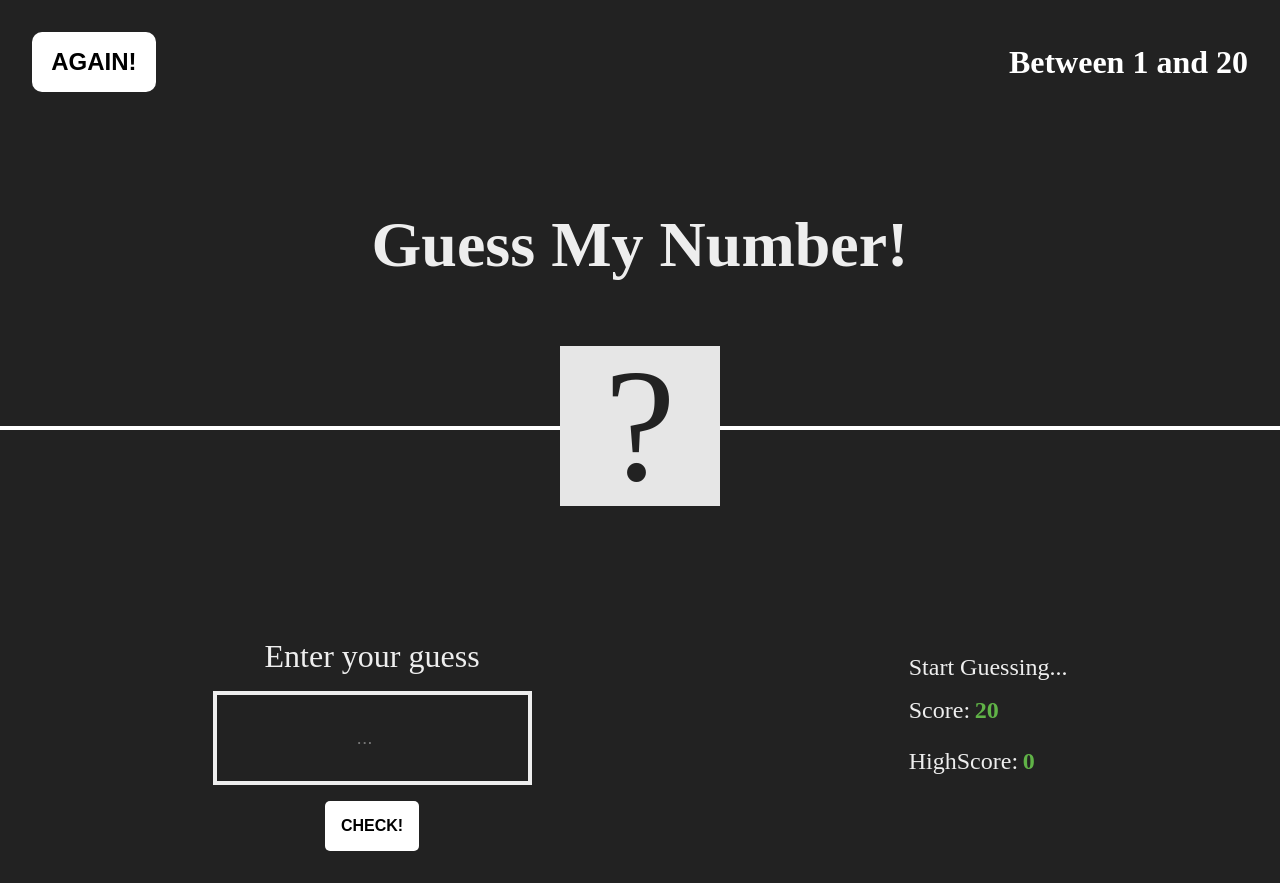
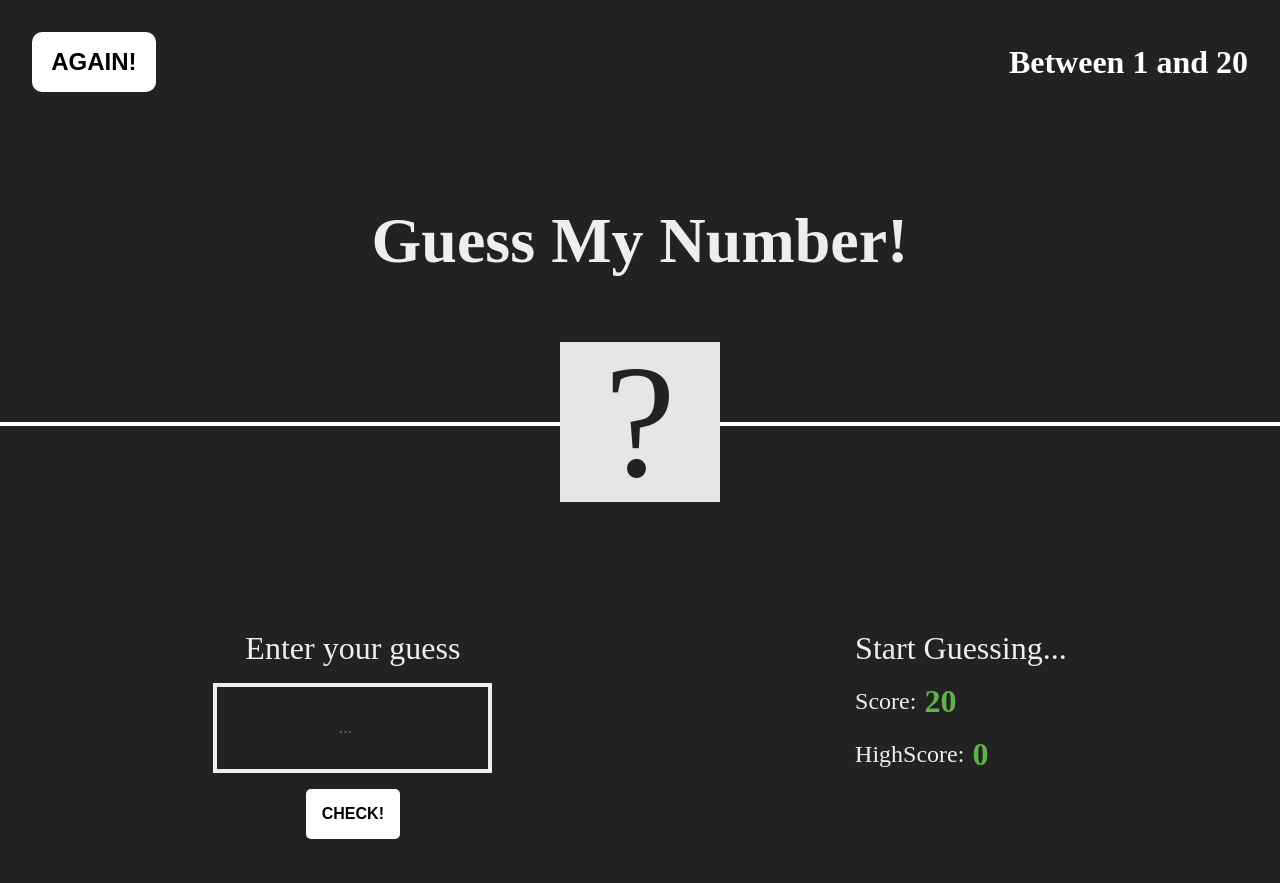
Before and after one commit to KetiKatamadze/10x---Ketevan-Katamadze-, a plain HTML site: page game(guess the number)/index.html in a window 1280 px wide. Drawn offline with Linux system fonts and the light colour scheme.

Commit message:
fix score container

```diff
--- a/game(guess the number)/style.scss
+++ b/game(guess the number)/style.scss
@@ -18,7 +18,7 @@ body{
   height: auto;
   display: flex;
   flex-direction: column;
-  gap: 100px;
+  gap: 6rem;
   text-align: center;
   padding: 2rem;
 }
@@ -107,7 +107,7 @@ body{
       background-color: transparent;
       border: 4px solid $text-color;
       padding: 2rem;
-      font-size: 1.2rem;
+      font-size: 1rem;
       text-align: center;
       color: white;
       outline: none;
@@ -123,7 +123,6 @@ body{
       font-weight: bold;
       outline: none;
 
-
       &:hover {
         background-color: darken($primary-color, 10%);
       }
@@ -131,25 +130,24 @@ body{
   }
 
   .scores-data {
-    text-align: left;
-    margin-top: 1rem;
-    margin-left: 1rem;
+    display: flex;
+    flex-direction: column;
+    gap: 1rem;
 
     span {
       display: block;
-      margin-bottom: 1rem;
-      font-size: 1.5rem;
+      font-size: 2rem;
     }
 
     p {
       display: flex;
-      margin: 0.5rem 0;
+      align-items: center;
       font-size: 1.5rem;
+      gap: 0.5rem;
 
       span {
         font-weight: bold;
         color: $score-color;
-        margin-left: 0.3rem;
       }
     }
   }
```
Also changed, not shown: game(guess the number)/style.css, 1 other file.
